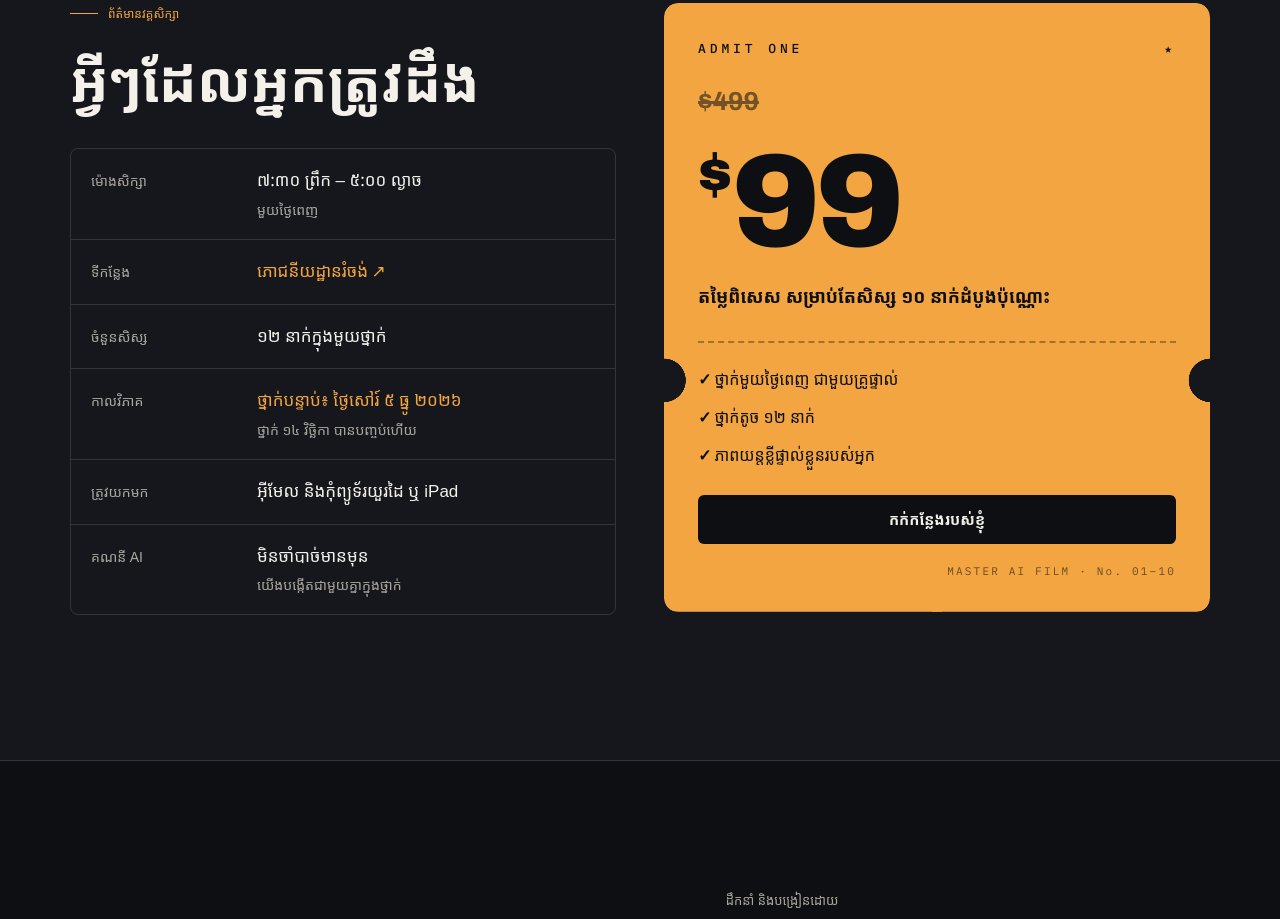
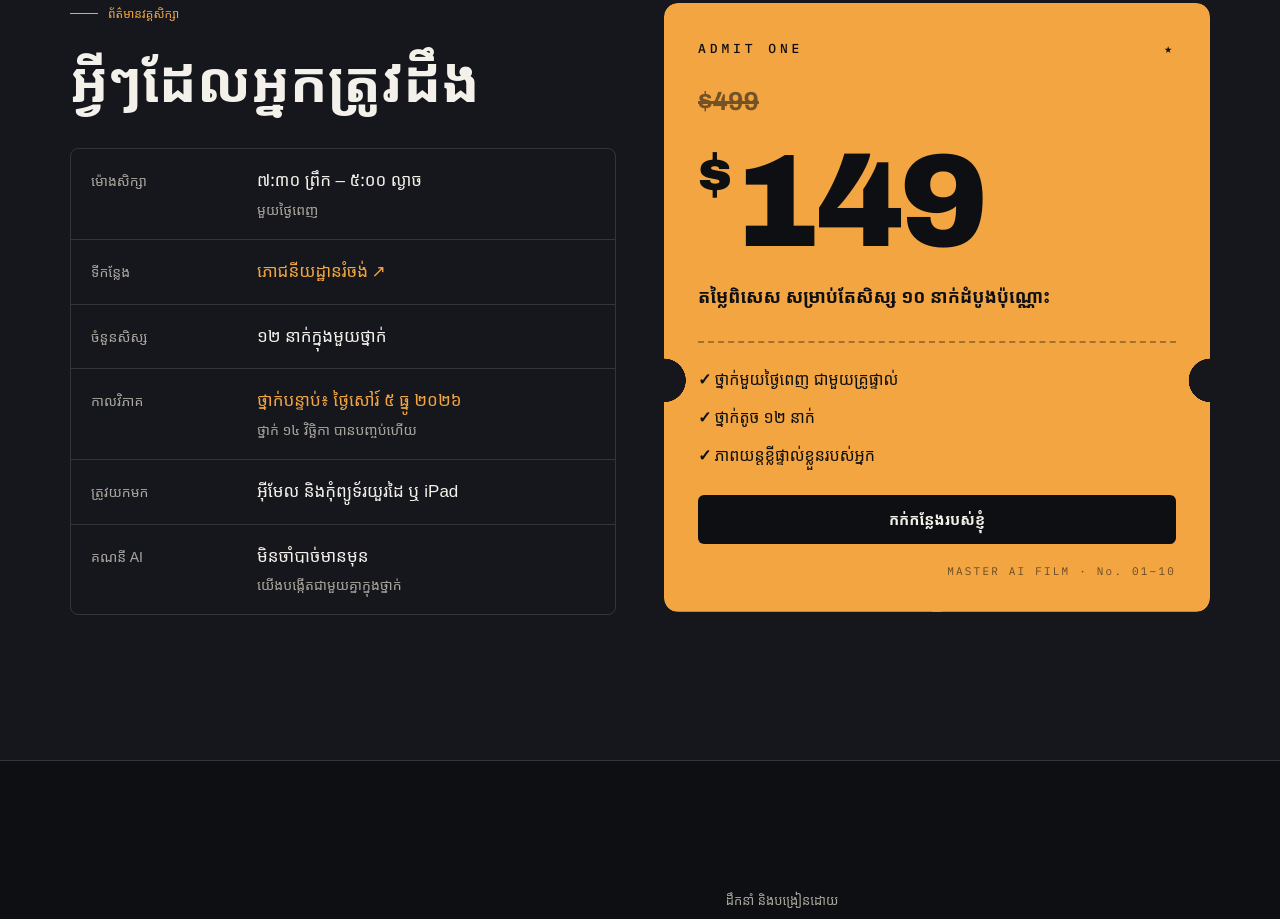
Before and after one commit to Masteraifilm/masteraifilmkh.com, a plain HTML site: page index.html in a window 1280 px wide. Shown: the part 6856-7775 px from the top of the page. Drawn offline with Linux system fonts and the light colour scheme; no server answers; a web font is replaced by a local one.

Commit message:
Price card animation 499 -> 149
Co-Authored-By: Claude Opus 5.5 <noreply@anthropic.com>
Claude-Session: https://claude.ai/code/session_012v8GmNWcK77emrUMY9jaPd

```diff
--- a/index.html
+++ b/index.html
@@ -672,7 +672,7 @@ footer small{color:var(--muted);font-size:13px}
       <div class="ticket" role="group" aria-label="Price">
         <div class="admit"><span>ADMIT ONE</span><span>★</span></div>
         <span class="was">$499</span>
-        <span class="now"><sup>$</sup>99</span>
+        <span class="now"><sup>$</sup>149</span>
         <span class="for"><span class="km">តម្លៃពិសេស សម្រាប់តែសិស្ស ១០ នាក់ដំបូងប៉ុណ្ណោះ</span><span class="en">Special price for the first 10 students only.</span></span>
         <hr>
         <ul>
@@ -1073,7 +1073,7 @@ footer small{color:var(--muted);font-size:13px}
     if(el.classList.contains('ticket')){
       var now=el.querySelector('.now');
       [].slice.call(now.childNodes).forEach(function(n){if(n.nodeType===3&&/\d/.test(n.nodeValue)){var node=n,t0=null;node.nodeValue='499';
-        setTimeout(function(){requestAnimationFrame(function f(ts){if(!t0)t0=ts;var p=Math.min(1,(ts-t0)/1300),e=1-Math.pow(1-p,4);node.nodeValue=Math.round(499-400*e);if(p<1)requestAnimationFrame(f)})},strong?700:350)}});
+        setTimeout(function(){requestAnimationFrame(function f(ts){if(!t0)t0=ts;var p=Math.min(1,(ts-t0)/1300),e=1-Math.pow(1-p,4);node.nodeValue=Math.round(499-350*e);if(p<1)requestAnimationFrame(f)})},strong?700:350)}});
       if(strong)setTimeout(function(){el.classList.add('settled')},1500);
     }
   }
```
